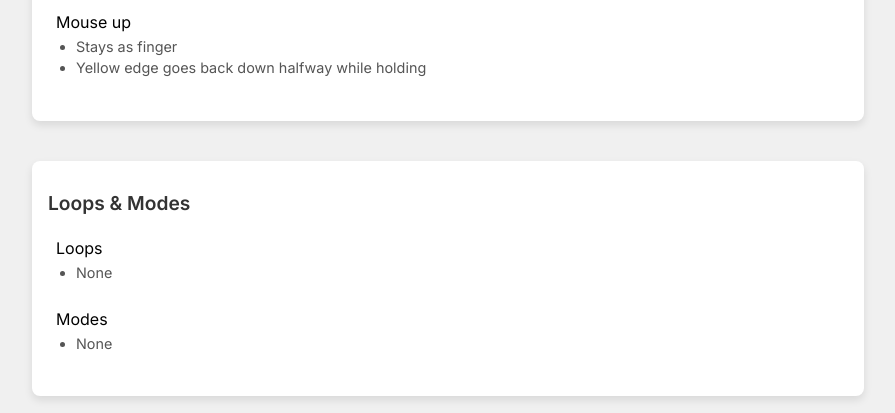
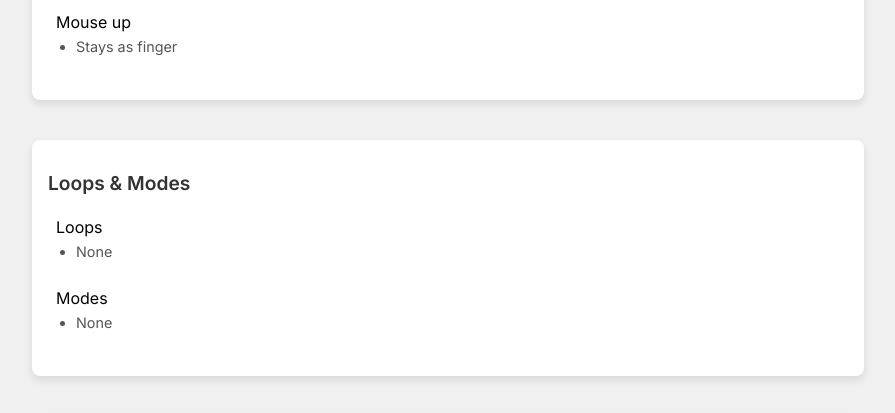
Before and after one commit to gabeferreiraa/idm241-gf379, a website: page alpha/index.html in a window 1280 px wide. Shown: the part 859-1272 px from the top of the page, without its empty margins (192-1087 px from the left). Drawn offline with Linux system fonts and the light colour scheme.

Commit message:
small fixes for class

```diff
--- a/alpha/index.html
+++ b/alpha/index.html
@@ -74,7 +74,6 @@
                 <li class="card__list-item">Mouse up
                     <ul class="sub-list">
                         <li class="sub-list-item">Stays as finger</li>
-                        <li class="sub-list-item">Yellow edge goes back down halfway while holding</li>
                     </ul>
                 </li>
             </ul>
```
